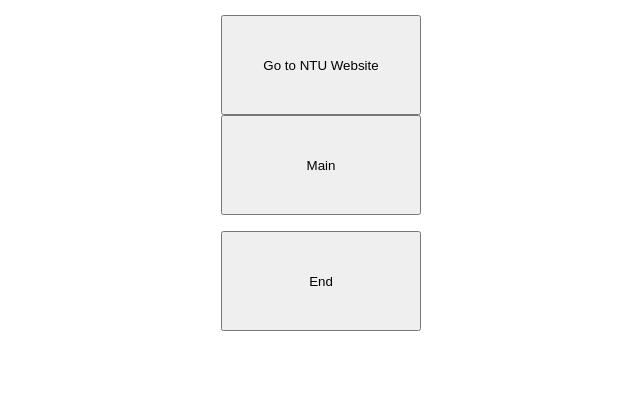
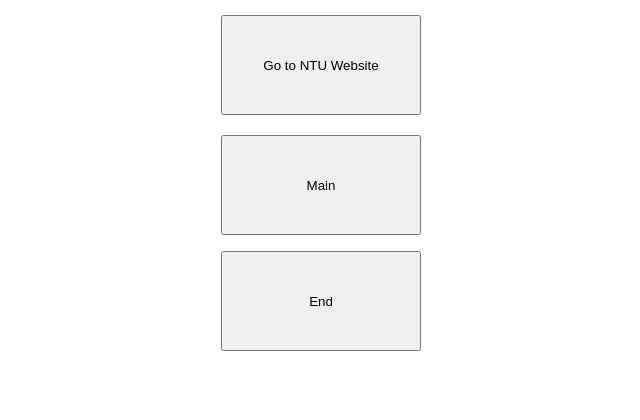
Before and after one commit to gentlecanoe/final, a Flask app: page /NTU in a window 1280 px wide. Shown: the part 267-687 px from the top of the page, without its empty margins (319-959 px from the left). Run offline with Flask 3, Linux system fonts and the light colour scheme.

Commit message:
Update NTU.html

```diff
--- a/templates/NTU.html
+++ b/templates/NTU.html
@@ -18,7 +18,7 @@
 <a href="https://www.ntu.edu.sg/main/cn" style="text-decoration: none;">
     <button style="width: 200px; height: 100px;">Go to NTU Website</button>
 </a>
-
+<div style="height: 20px;"></div> <!-- 添加空隙，高度可根据需要调整 -->
 <form action="/main" method="post">
     <input type = "submit" value="Main" style="width:200px;height:100px;">
 </form>
```
